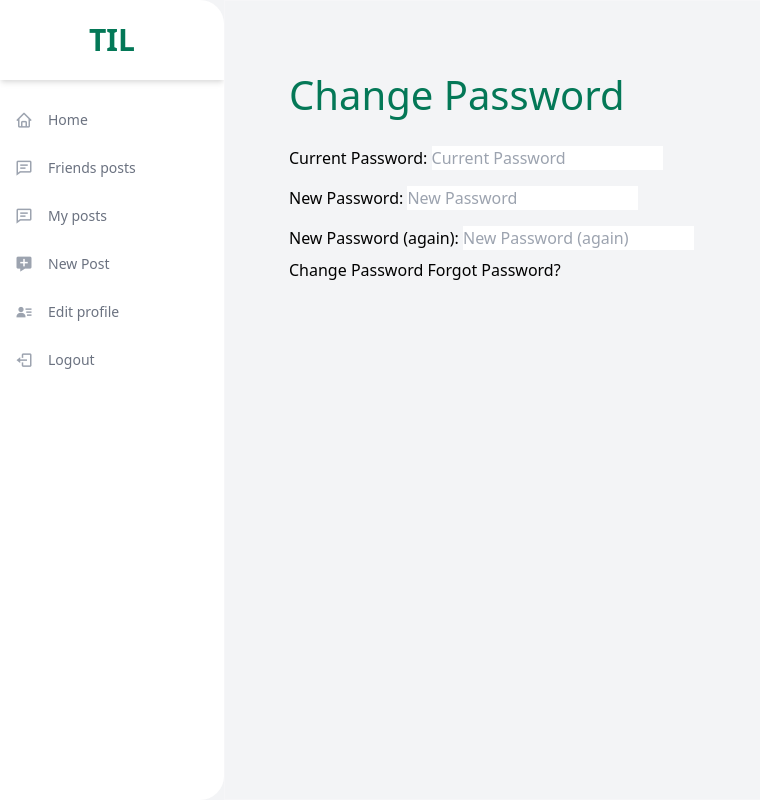
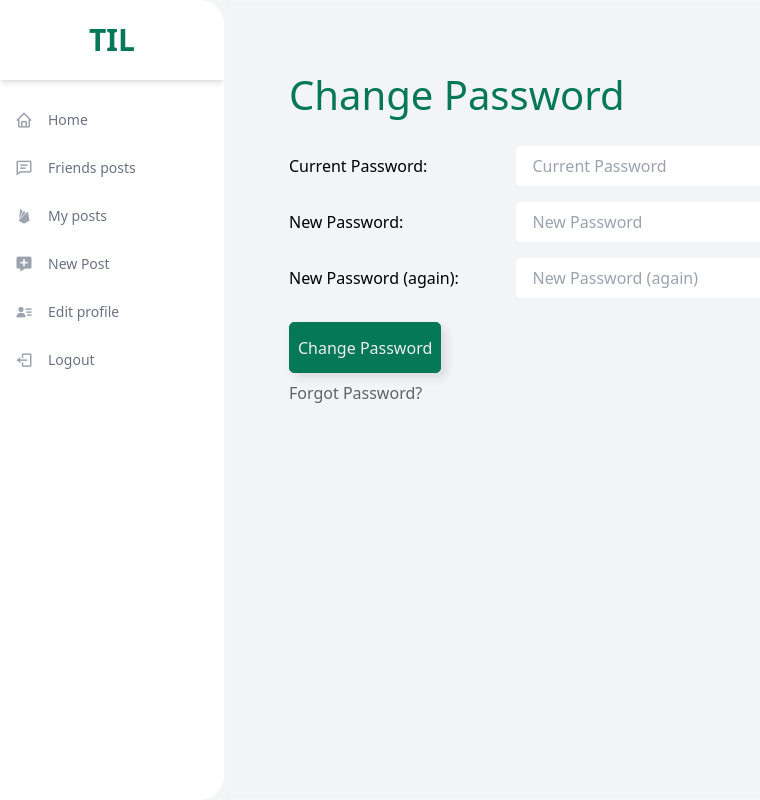
Before and after one commit to radekwilk/TIL---Django-201-Project, a Django app: a page that uses til/templates/base.html in a window 1280 px wide. Shown: the whole page, without its empty margins (0-760 px from the left). Run offline with Django 3.2, Linux system fonts and the light colour scheme; the visitor is signed in with stand-in values (Sample User, id 1).

Commit message:
Upload of project progress. Password update is working now.

```diff
--- a/feed/templates/feed/my_posts.html
+++ b/feed/templates/feed/my_posts.html
@@ -12,7 +12,7 @@
     {% else %}
     <div class="text-center mb-4">
         <h3 class="font-light text-4xl text-green-700 w-full">
-            {{ user.username }}, You do not have any posts!
+            You do not have any posts!
         </h3>
     </div>
     {% endif %}
--- a/feed/views.py
+++ b/feed/views.py
@@ -2,6 +2,7 @@ from django.views.generic import DetailView, TemplateView
 from django.views.generic.edit import CreateView
 from django.contrib.auth.mixins import LoginRequiredMixin
 from django.shortcuts import render
+from django.contrib import messages
 
 from followers.models import Follower
 from .models import Post
@@ -78,6 +79,8 @@ class MyPostView(TemplateView):
                 author=self.request.user).order_by('-id')[0:60]
         else:
             my_posts = Post.objects.all().order_by('-id')[0:0]
+            context['messages'] = messages.success(
+                'You do not have any posts!')
         context['my_posts'] = my_posts
         return context
 
--- a/frontend/css/style.css
+++ b/frontend/css/style.css
@@ -23,23 +23,33 @@
     font-weight: 500;
 }
 
-.login-form .login label, .login-form .signup label, .login-form .password_reset label {
+.login-form .login label, .login-form .signup label, .login-form .password_reset label, .password_change label {
     display: inline-block;
     width: 15%;
     padding: .5rem 1rem .5rem 0;
 }
 
-.login-form .signup label {
-    width: 25%;
+.login-form .signup label, .password_change label {
+    min-width: 25%;
 }
 
-.login-form .login input, .login-form .signup input, .login-form .password_reset input {
+.password_change label {
+    min-width: 35%;
+}
+
+.password_change > a {
+    display: inline-block;
+    margin-top: .5rem;
+    opacity: .6;
+}
+
+.login-form .login input, .login-form .signup input, .login-form .password_reset input, .password_change input , #id_password1, #id_password2 {
     width: 60%;
     padding: .5rem 1rem;
     border-radius: 5px;
 }
 
-.login-form .login input:focus, .login-form .signup input:focus, .login-form .password_reset input:focus {
+.login-form .login input:focus, .login-form .signup input:focus, .login-form .password_reset input:focus, .password_change input:focus , #id_password1:focus, #id_password2:focus {
     outline-color: #299929;
 }
 
@@ -48,7 +58,7 @@
     color: #555;
 }
 
-.login .primaryAction, .signup button, .password_reset input[type="submit"] {
+.login .primaryAction, .signup button, .password_change button, .password_reset input[type="submit"], form > input[type="submit"] {
     display: block;
     background-color: #047857;
     color: #eee;
@@ -56,13 +66,13 @@
     border-radius: 5px;
     padding: .8rem .5rem;
     margin-top: 1rem;
-    width: 8rem;
+    min-width: 8rem;
     outline-color: #047857;
     box-shadow: 5px 5px 10px rgba(0, 0, 0, 0.1);
     transition: background-color .5s, box-shadow .5s;
 }
 
-.login .primaryAction:hover, .signup button:hover, .password_reset input[type="submit"]:hover {
+.login .primaryAction:hover, .signup button:hover, .password_change button:hover, .password_reset input[type="submit"]:hover, form > input[type="submit"]:hover {
     background-color: #299929;
     box-shadow: 5px 5px 20px rgba(0, 0, 0, 0.3);
 }
--- a/profiles/forms.py
+++ b/profiles/forms.py
@@ -5,6 +5,8 @@ from .models import Profile
 
 
 class UserUpdateForm(forms.ModelForm):
+    email = forms.EmailField()
+
     class Meta:
         model = User
         fields = ['username',
@@ -15,3 +17,7 @@ class ProfileUpdateForm(forms.ModelForm):
     class Meta:
         model = Profile
         fields = ['image', 'image_bg']
+        labels = {
+            'image': 'Avatar',
+            'image_bg': 'Background img'
+        }
--- a/til/settings.py
+++ b/til/settings.py
@@ -164,6 +164,7 @@ ACCOUNT_EMAIL_REQUIRED = True
 ACCOUNT_EMAIL_VERIFICATION = "optional"
 ACCOUNT_LOGIN_ON_EMAIL_CONFIRMATION = True
 ACCOUNT_LOGOUT_ON_GET = True
+ACCOUNT_LOGOUT_ON_PASSWORD_CHANGE = True
 ACCOUNT_LOGIN_ON_PASSWORD_RESET = True
 ACCOUNT_LOGOUT_REDIRECT = '/'
 ACCOUNT_PRESERVE_USERNAME_CASING = False
@@ -176,7 +177,8 @@ AUTHENTICATION_BACKENDS = (
 )
 
 if DEBUG:
-    EMAIL_BACKEND = 'django.core.mail.backends.dummy.EmailBackend'
+    # EMAIL_BACKEND = 'django.core.mail.backends.dummy.EmailBackend'
+    EMAIL_BACKEND = 'django.core.mail.backends.console.EmailBackend'
 
 # For life application we will need something like this
 #EMAIL_BACKEND = 'django.core.mail.backends.smtp.EmailBackend'
--- a/til/templates/base.html
+++ b/til/templates/base.html
@@ -43,7 +43,7 @@
                     <a href="{% url 'feed:my_posts' %}"
                         class="flex flex-row items-center h-12 transform hover:translate-x-2 transition-transform ease-in duration-200 text-gray-500 hover:text-gray-800">
                         <span class="inline-flex items-center justify-center h-12 w-12 text-lg text-gray-400"><i
-                                class='bx bx-comment-detail'></i></span>
+                                class='bx bxl-firebase'></i></span>
                         <span class="text-sm font-medium">My posts</span>
                     </a>
                 </li>
```
Also changed, not shown: profiles/templates/profiles/profile.html (+7 -3 lines).
